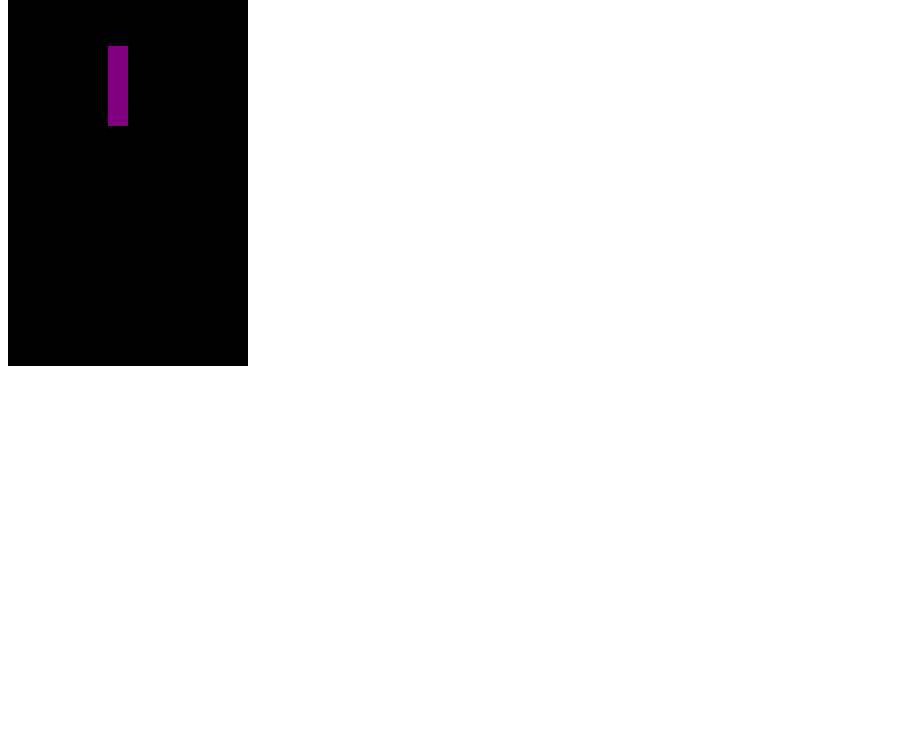
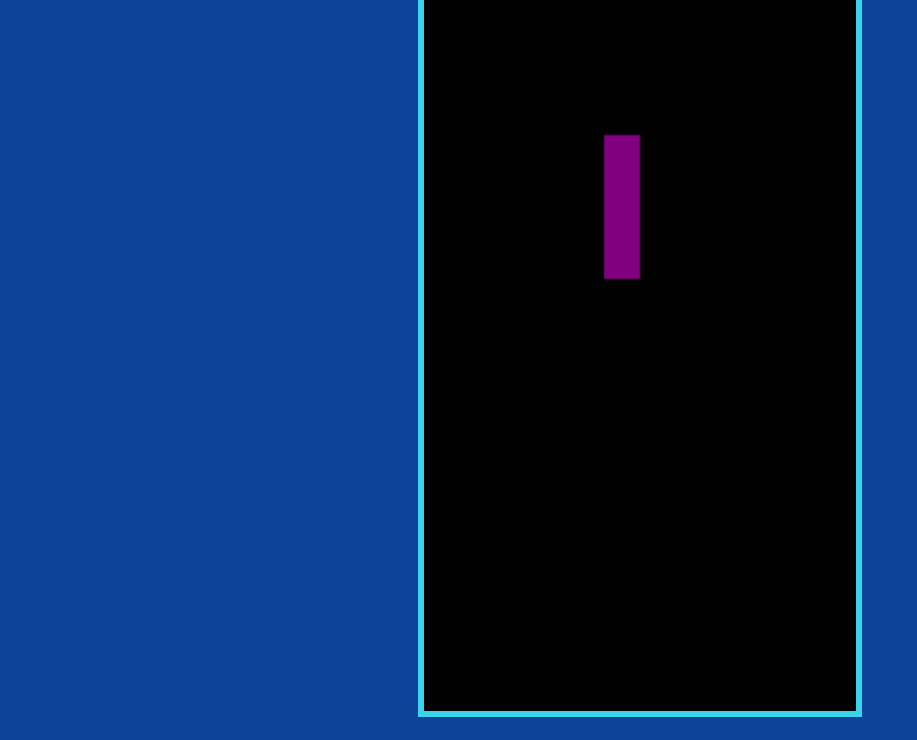
Before and after one commit to davisstacked/tetris, a plain HTML site: page index.html in a window 1280 px wide. Shown: the part 60-800 px from the top of the page, without its empty margins (0-917 px from the left). Drawn offline with Linux system fonts and the light colour scheme.

Commit message:
added ReadMe and Styling

```diff
--- a/index.html
+++ b/index.html
@@ -3,6 +3,7 @@
 <head>
     <meta charset="UTF-8">
     <meta name="viewport" content="width=device-width, initial-scale=1.0">
+    <link rel="stylesheet" href="./main.css">
     <script defer type="text/javascript" src="tetris.js"></script>
     <title>Tetris</title>
 </head>
--- /dev/null
+++ b/main.css
@@ -0,0 +1,12 @@
+body {
+    background: #0d4399;
+    color: #fff;
+    font-family: sans-serif;
+    font-size: 2em;
+    text-align: center;
+}
+
+canvas {
+    border: solid .2em #3bd2ed;
+    height: 90vh;
+}
```
Also changed, not shown: readme.txt (added).
